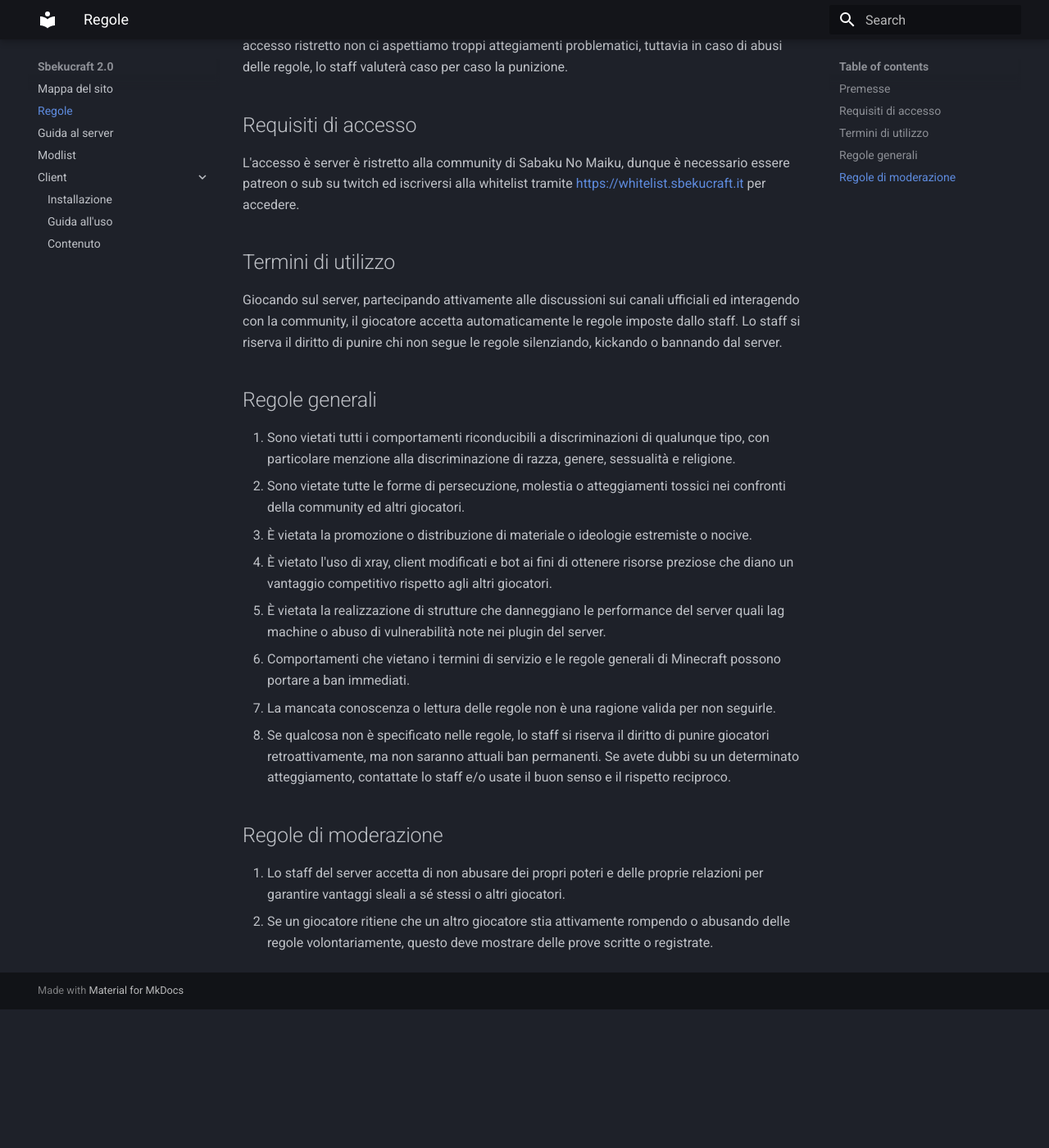
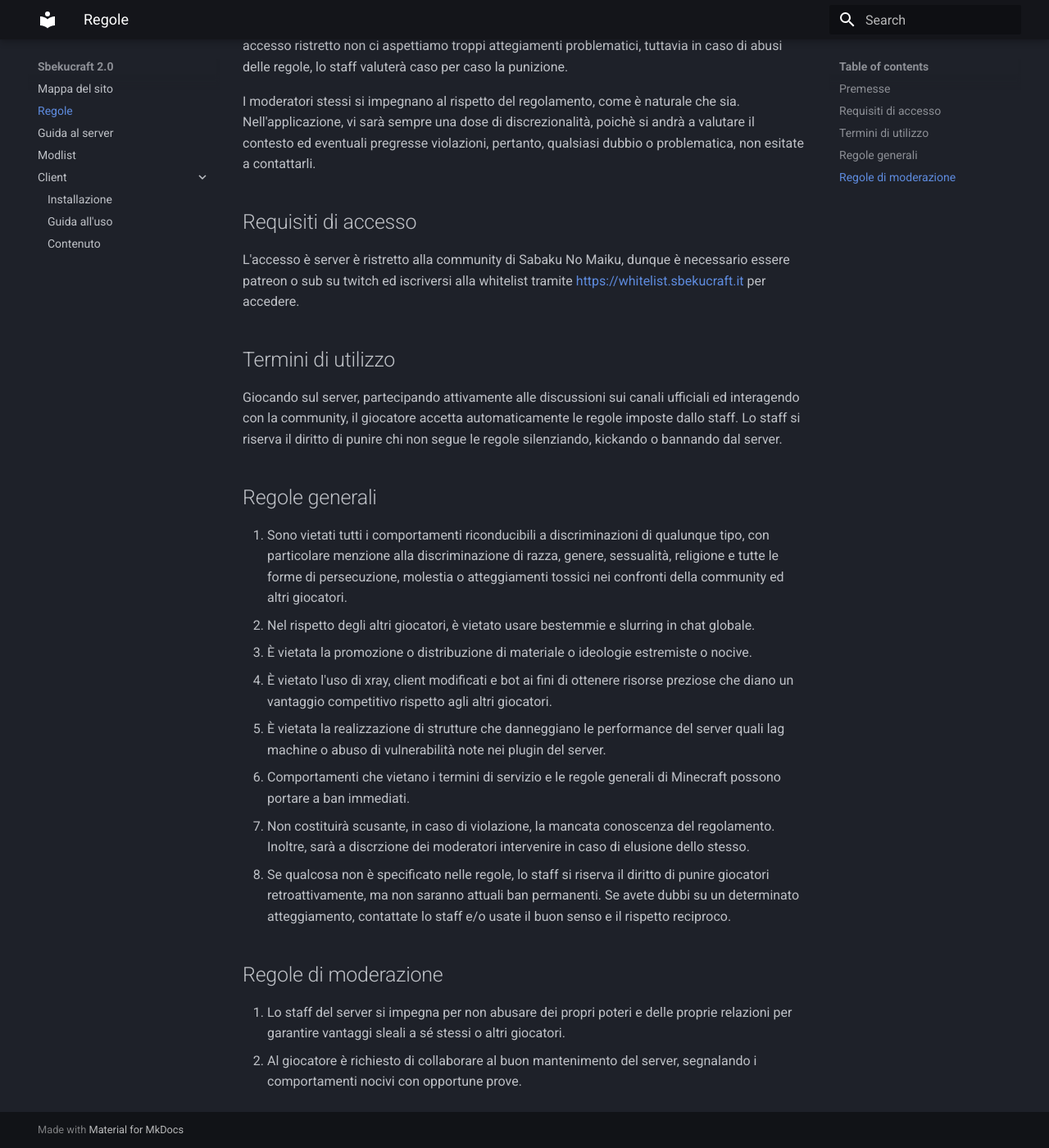
Before and after one commit to Sbekucraft/Sbekucraft-2.0-Wiki, an MkDocs documentation site: the page built from docs/regole.md, in a window 1280 px wide and 1400 px high, scrolled down 264 px. Shown: the whole window at 82% size. Built offline with MkDocs 1.6.1 and Material for MkDocs 9.7.7, drawn with Linux system fonts in a browser that asks for light colours; before the commit the page ends 1495 px from its top, so only the background shows below that.

Commit message:
Aggiornamento delle regole

```diff
--- a/docs/regole.md
+++ b/docs/regole.md
@@ -2,20 +2,22 @@
 ## Premesse
 Lo scopo del server è quello di creare un ambiente positivo in cui i giocatori possano divertirsi e condividere momenti insieme, per cui le regole in elenco non si devono considerare come "strette", ma piuttosto delle linee guida flessibili per la community.
 Trattandosi di un server ad accesso ristretto non ci aspettiamo troppi attegiamenti problematici, tuttavia in caso di abusi delle regole, lo staff valuterà caso per caso la punizione.
+
+I moderatori stessi si impegnano al rispetto del regolamento, come è naturale che sia. Nell'applicazione, vi sarà sempre una dose di discrezionalità, poichè si andrà a valutare il contesto ed eventuali pregresse violazioni, pertanto, qualsiasi dubbio o problematica, non esitate a contattarli.
 ## Requisiti di accesso
 L'accesso è server è ristretto alla community di Sabaku No Maiku, dunque è necessario essere patreon o sub su twitch ed iscriversi alla whitelist tramite [https://whitelist.sbekucraft.it](https://whitelist.sbekucraft.it) per accedere.
 ## Termini di utilizzo
 Giocando sul server, partecipando attivamente alle discussioni sui canali ufficiali ed interagendo con la community, il giocatore accetta automaticamente le regole imposte dallo staff.
 Lo staff si riserva il diritto di punire chi non segue le regole silenziando, kickando o bannando dal server.
 ## Regole generali
-1. Sono vietati tutti i comportamenti riconducibili a discriminazioni di qualunque tipo, con particolare menzione alla discriminazione di razza, genere, sessualità e religione.
-2. Sono vietate tutte le forme di persecuzione, molestia o atteggiamenti tossici nei confronti della community ed altri giocatori.
+1. Sono vietati tutti i comportamenti riconducibili a discriminazioni di qualunque tipo, con particolare menzione alla discriminazione di razza, genere, sessualità, religione e tutte le forme di persecuzione, molestia o atteggiamenti tossici nei confronti della community ed altri giocatori.
+2. Nel rispetto degli altri giocatori, è vietato usare bestemmie e slurring in chat globale.
 3. È vietata la promozione o distribuzione di materiale o ideologie estremiste o nocive.
 4. È vietato l'uso di xray, client modificati e bot ai fini di ottenere risorse preziose che diano un vantaggio competitivo rispetto agli altri giocatori.
 5. È vietata la realizzazione di strutture che danneggiano le performance del server quali lag machine o abuso di vulnerabilità note nei plugin del server.
 6. Comportamenti che vietano i termini di servizio e le regole generali di Minecraft possono portare a ban immediati.
-7. La mancata conoscenza o lettura delle regole non è una ragione valida per non seguirle.
+7. Non costituirà scusante, in caso di violazione, la mancata conoscenza del regolamento. Inoltre, sarà a discrzione dei moderatori intervenire in caso di elusione dello stesso.
 8. Se qualcosa non è specificato nelle regole, lo staff si riserva il diritto di punire giocatori retroattivamente, ma non saranno attuali ban permanenti. Se avete dubbi su un determinato atteggiamento, contattate lo staff e/o usate il buon senso e il rispetto reciproco.
 ## Regole di moderazione
-1. Lo staff del server accetta di non abusare dei propri poteri e delle proprie relazioni per garantire vantaggi sleali a sé stessi o altri giocatori.
-2. Se un giocatore ritiene che un altro giocatore stia attivamente rompendo o abusando delle regole volontariamente, questo deve mostrare delle prove scritte o registrate.
+1. Lo staff del server si impegna per non abusare dei propri poteri e delle proprie relazioni per garantire vantaggi sleali a sé stessi o altri giocatori.
+2. Al giocatore è richiesto di collaborare al buon mantenimento del server, segnalando i comportamenti nocivi con opportune prove.
```
